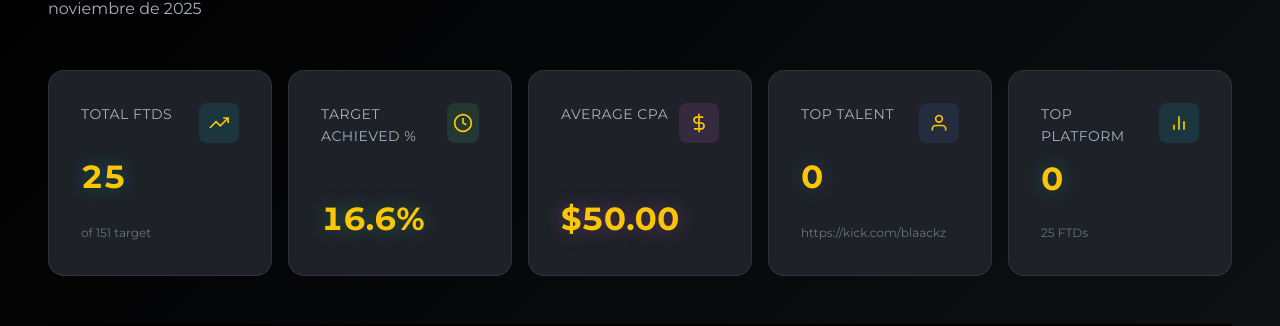
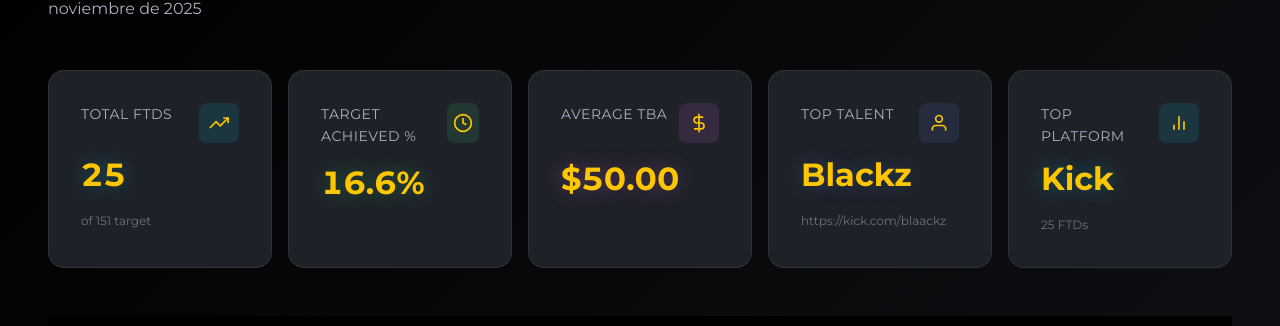
Before and after one commit to liz1243/DasboardInteraction, a Vue app: page / in a window 1280 px wide. Shown: the part 136-462 px from the top of the page. Built offline with nearby package versions, Linux system fonts and the light colour scheme; no server answers.

Commit message:
ajustado lineamiendo, nombre de CPA a TBA

```diff
--- a/src/components/DeliverableDetails.vue
+++ b/src/components/DeliverableDetails.vue
@@ -31,15 +31,15 @@
         <span class="kpi-label">Views</span>
         <span class="kpi-value metric-cyan">{{ formatNumber(deliverable.Views || 0) }}</span>
       </div>
-      <div class="kpi-card">
+      <div v-if="isYouTube(deliverable.PlataformaTalento)" class="kpi-card">
         <span class="kpi-label">Likes</span>
         <span class="kpi-value metric-pink">{{ formatNumber(deliverable.Likes || 0) }}</span>
       </div>
-      <div class="kpi-card">
+      <div v-if="isYouTube(deliverable.PlataformaTalento)" class="kpi-card">
         <span class="kpi-label">Comments</span>
         <span class="kpi-value metric-blue">{{ formatNumber(deliverable.Comments || 0) }}</span>
       </div>
-      <div class="kpi-card">
+      <div v-if="isYouTube(deliverable.PlataformaTalento)" class="kpi-card">
         <span class="kpi-label">Engagement Rate</span>
         <span class="kpi-value metric-green">{{ calculateEngagement(deliverable) }}%</span>
       </div>
@@ -94,7 +94,7 @@
 
     <!-- Engagement Breakdown -->
     <div class="engagement-breakdown">
-      <div class="breakdown-card">
+      <div v-if="isYouTube(deliverable.PlataformaTalento)" class="breakdown-card">
         <div class="breakdown-header">
           <span class="breakdown-label">Like Rate</span>
           <svg width="16" height="16" viewBox="0 0 24 24" fill="none" stroke="currentColor" stroke-width="2" class="breakdown-icon icon-pink">
@@ -107,7 +107,7 @@
         </p>
       </div>
 
-      <div class="breakdown-card">
+      <div v-if="isYouTube(deliverable.PlataformaTalento)" class="breakdown-card">
         <div class="breakdown-header">
           <span class="breakdown-label">Comment Rate</span>
           <svg width="16" height="16" viewBox="0 0 24 24" fill="none" stroke="currentColor" stroke-width="2" class="breakdown-icon icon-blue">
@@ -256,15 +256,25 @@
   return 'Otra plataforma';
 };
 
+const isYouTube = (url) => {
+  return url && url.includes('youtube');
+};
+
 const calculateEngagement = (deliverable) => {
   const views = parseInt(deliverable.Views) || 0;
-  const likes = parseInt(deliverable.Likes) || 0;
-  const comments = parseInt(deliverable.Comments) || 0;
 
   if (views === 0) return '0.00';
 
-  const engagement = ((likes + comments) / views) * 100;
-  return engagement.toFixed(2);
+  // Solo calcular engagement con likes/comments si es YouTube
+  if (isYouTube(deliverable.PlataformaTalento)) {
+    const likes = parseInt(deliverable.Likes) || 0;
+    const comments = parseInt(deliverable.Comments) || 0;
+    const engagement = ((likes + comments) / views) * 100;
+    return engagement.toFixed(2);
+  }
+
+  // Para otras plataformas, retornar 0
+  return '0.00';
 };
 
 const getPlatformIcon = (url) => {
@@ -278,6 +288,7 @@
 };
 
 const calculateLikeRate = (deliverable) => {
+  if (!isYouTube(deliverable.PlataformaTalento)) return '-';
   const views = parseInt(deliverable.Views) || 0;
   const likes = parseInt(deliverable.Likes) || 0;
   if (views === 0) return '0.00';
@@ -285,6 +296,7 @@
 };
 
 const calculateCommentRate = (deliverable) => {
+  if (!isYouTube(deliverable.PlataformaTalento)) return '-';
   const views = parseInt(deliverable.Views) || 0;
   const comments = parseInt(deliverable.Comments) || 0;
   if (views === 0) return '0.00';
--- a/src/components/KpiCard.vue
+++ b/src/components/KpiCard.vue
@@ -6,11 +6,13 @@
         <slot name="icon"></slot>
       </div>
     </div>
-    <div class="kpi-value" :class="valueClass">
-      {{ formattedValue }}
-    </div>
-    <div class="kpi-subtitle" v-if="subtitle">
-      {{ subtitle }}
+    <div class="kpi-value-container">
+      <div class="kpi-value" :class="valueClass">
+        {{ formattedValue }}
+      </div>
+      <div class="kpi-subtitle">
+        {{ subtitle }}
+      </div>
     </div>
   </div>
 </template>
@@ -47,8 +49,21 @@
 const valueClass = computed(() => `value-${props.color}`);
 
 const formattedValue = computed(() => {
-  const numValue = typeof props.value === 'string' ? parseFloat(props.value) : props.value;
+  // Si el valor es un string y no es un número válido, retornarlo tal cual
+  if (typeof props.value === 'string') {
+    const numValue = parseFloat(props.value);
+    if (isNaN(numValue)) {
+      return props.value; // Retornar el string original (ej: 'N/A', nombre de talento)
+    }
+    // Si es un número válido como string, continuar con el formateo
+    return formatNumber(numValue);
+  }
 
+  // Si es un número, formatearlo
+  return formatNumber(props.value);
+});
+
+const formatNumber = (numValue) => {
   if (isNaN(numValue)) return '0';
 
   switch (props.format) {
@@ -62,7 +77,7 @@
     default:
       return numValue.toLocaleString('en-US');
   }
-});
+};
 </script>
 
 <style scoped>
@@ -70,7 +85,6 @@
   height: 100%;
   display: flex;
   flex-direction: column;
-  justify-content: space-between;
 }
 
 .kpi-header {
@@ -119,11 +133,17 @@
   color: var(--accent-blue);
 }
 
+.kpi-value-container {
+  display: flex;
+  flex-direction: column;
+  min-height: 3.5rem;
+  justify-content: flex-end;
+}
+
 .kpi-value {
   font-size: 2.0rem;
   font-weight: 700;
   line-height: 1;
-  margin-bottom: var(--spacing-sm);
   font-variant-numeric: tabular-nums;
 }
 
--- a/src/components/TableCampaign.vue
+++ b/src/components/TableCampaign.vue
@@ -48,7 +48,7 @@
         <select v-model="sortBy" @change="handleSort" class="select-modern">
           <option value="ftds">FTDs</option>
           <option value="progress">% Target</option>
-          <option value="cpa">CPA</option>
+          <option value="tba">TBA</option>
           <option value="views">Views</option>
           <option value="fecha">Date</option>
         </select>
@@ -86,7 +86,7 @@
             <th>Target</th>
             <th>FTDs</th>
             <th class="text-end">% Target</th>
-            <th class="text-end">CPA</th>
+            <th class="text-end">TBA</th>
             <th class="text-end">Views</th>
             <th class="text-end">Avg Viewers</th>
             <th class="text-end">Peak Viewers</th>
@@ -120,7 +120,7 @@
               </span>
             </td>
             <td class="text-end">
-              <span class="metric-value metric-cpa">${{ calculateCPA(campaign) }}</span>
+              <span class="metric-value metric-tba">${{ calculateTBA(campaign) }}</span>
             </td>
             <td class="text-end">
               <span class="metric-value metric-views">{{ formatNumber(campaign.Views || 0) }}</span>
@@ -254,7 +254,7 @@
         const bObtained = parseInt(b.FTDObtenido) || 0;
         bValue = bTarget > 0 ? (bObtained / bTarget) * 100 : 0;
         break;
-      case 'cpa':
+      case 'tba':
         const aFtds = parseInt(a.FTDObtenido) || 0;
         const aBudget = (parseInt(a.FTDs) || 0) * 50;
         aValue = aFtds > 0 ? aBudget / aFtds : 0;
@@ -359,7 +359,7 @@
   return 'progress-red';
 };
 
-const calculateCPA = (campaign) => {
+const calculateTBA = (campaign) => {
   const ftds = parseInt(campaign.FTDObtenido) || 0;
   // Asumiendo un presupuesto estimado basado en FTDs meta
   const estimatedBudget = (parseInt(campaign.FTDs) || 0) * 50; // $50 por FTD meta
@@ -367,15 +367,25 @@
   return Number((estimatedBudget / ftds).toFixed(2));
 };
 
+const isYouTube = (url) => {
+  return url && url.includes('youtube');
+};
+
 const calculateEngagement = (campaign) => {
   const views = parseInt(campaign.Views) || 0;
-  const likes = parseInt(campaign.Likes) || 0;
-  const comments = parseInt(campaign.Comments) || 0;
 
   if (views === 0) return '0.00';
 
-  const engagement = ((likes + comments) / views) * 100;
-  return engagement.toFixed(2);
+  // Solo calcular engagement con likes/comments si es YouTube
+  if (isYouTube(campaign.PlataformaTalento)) {
+    const likes = parseInt(campaign.Likes) || 0;
+    const comments = parseInt(campaign.Comments) || 0;
+    const engagement = ((likes + comments) / views) * 100;
+    return engagement.toFixed(2);
+  }
+
+  // Para otras plataformas, retornar 0
+  return '0.00';
 };
 
 const truncateUrl = (url) => {
@@ -752,7 +762,7 @@
   font-weight: 600;
 }
 
-.metric-cpa {
+.metric-tba {
   color: var(--accent-pink);
   font-weight: 600;
 }
--- a/src/modules/dashboard/ClientView.vue
+++ b/src/modules/dashboard/ClientView.vue
@@ -53,8 +53,8 @@
           </template>
         </KpiCard>
         <KpiCard
-          title="CPA Promedio"
-          :value="ftdsData.avgCPA"
+          title="TBA Promedio"
+          :value="ftdsData.avgTBA"
           format="currency"
           color="pink"
         >
@@ -224,8 +224,8 @@
   // % Meta alcanzada
   const metaProgress = targetFTDs > 0 ? (totalFTDs / targetFTDs) * 100 : 0;
 
-  // CPA promedio (asumiendo un presupuesto estimado)
-  const avgCPA = totalFTDs > 0 ? 50 : 0; // Placeholder - ajustar según datos reales
+  // TBA promedio (asumiendo un presupuesto estimado)
+  const avgTBA = totalFTDs > 0 ? 50 : 0; // Placeholder - ajustar según datos reales
 
   // Top talento por FTDs
   const talentFTDs = {};
@@ -239,7 +239,7 @@
 
   const topTalentEntry = Object.entries(talentFTDs)
     .sort((a, b) => b[1].count - a[1].count)[0];
-  const topTalent = topTalentEntry ? topTalentEntry[0].split(' ')[0] : 'N/A';
+  const topTalent = topTalentEntry ? topTalentEntry[0].split(' ')[0] : '-';
   const topTalentHandle = topTalentEntry ? topTalentEntry[1].handle : '';
 
   // Plataforma top (extraer dominio de PlataformaTalento)
@@ -264,7 +264,7 @@
     totalFTDs,
     targetFTDs,
     metaProgress: Number(metaProgress.toFixed(1)),
-    avgCPA,
+    avgTBA,
     topTalent,
     topTalentHandle,
     topPlatform,
--- a/src/modules/dashboard/DashboardView.vue
+++ b/src/modules/dashboard/DashboardView.vue
@@ -39,8 +39,8 @@
         </template>
       </KpiCard>
       <KpiCard
-        title="Average CPA"
-        :value="ftdsData.avgCPA"
+        title="Average TBA"
+        :value="ftdsData.avgTBA"
         format="currency"
         color="pink"
       >
@@ -200,8 +200,8 @@
   // % Meta alcanzada
   const metaProgress = targetFTDs > 0 ? (totalFTDs / targetFTDs) * 100 : 0;
 
-  // CPA promedio (asumiendo un presupuesto estimado)
-  const avgCPA = totalFTDs > 0 ? 50 : 0; // Placeholder - ajustar según datos reales
+  // TBA promedio (asumiendo un presupuesto estimado)
+  const avgTBA = totalFTDs > 0 ? 50 : 0; // Placeholder - ajustar según datos reales
 
   // Top talento por FTDs
   const talentFTDs = {};
@@ -215,7 +215,7 @@
 
   const topTalentEntry = Object.entries(talentFTDs)
     .sort((a, b) => b[1].count - a[1].count)[0];
-  const topTalent = topTalentEntry ? topTalentEntry[0].split(' ')[0] : 'N/A';
+  const topTalent = topTalentEntry ? topTalentEntry[0].split(' ')[0] : '-';
   const topTalentHandle = topTalentEntry ? topTalentEntry[1].handle : '';
 
   // Plataforma top (extraer dominio de PlataformaTalento)
@@ -240,7 +240,7 @@
     totalFTDs,
     targetFTDs,
     metaProgress: Number(metaProgress.toFixed(1)),
-    avgCPA,
+    avgTBA,
     topTalent,
     topTalentHandle,
     topPlatform,
--- a/src/utils/exportUtils.js
+++ b/src/utils/exportUtils.js
@@ -3,12 +3,19 @@
 /**
  * Exporta datos a Excel
  */
+const isYouTube = (url) => {
+  return url && url.includes('youtube');
+};
+
 export function exportToExcel(campaigns, filename = 'campañas') {
   const data = campaigns.map(campaign => {
     const views = parseInt(campaign.Views) || 0;
     const likes = parseInt(campaign.Likes) || 0;
     const comments = parseInt(campaign.Comments) || 0;
-    const engagement = views > 0 ? ((likes + comments) / views) * 100 : 0;
+    // Solo calcular engagement con likes/comments si es YouTube
+    const engagement = views > 0 && isYouTube(campaign.PlataformaTalento)
+      ? ((likes + comments) / views) * 100
+      : 0;
 
     return {
       'Campaña': campaign.NombreCampana || '',
@@ -54,7 +61,10 @@
     const views = parseInt(campaign.Views) || 0;
     const likes = parseInt(campaign.Likes) || 0;
     const comments = parseInt(campaign.Comments) || 0;
-    const engagement = views > 0 ? ((likes + comments) / views) * 100 : 0;
+    // Solo calcular engagement con likes/comments si es YouTube
+    const engagement = views > 0 && isYouTube(campaign.PlataformaTalento)
+      ? ((likes + comments) / views) * 100
+      : 0;
 
     return [
       campaign.NombreCampana || '',
```
Also changed, not shown: src/components/CampaignDetails.vue (+27 -12 lines).
